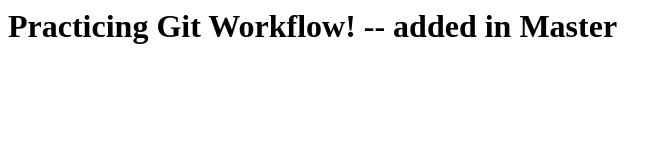
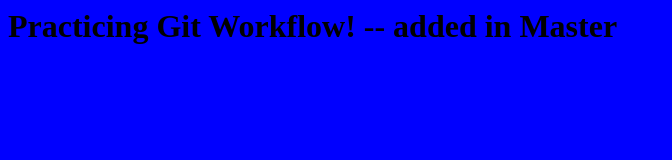
Before and after one commit to raysonkong-tech/git-workflow2, a plain HTML site: page index.html in a window 1280 px wide. Shown: the whole page, without its empty margins (0-672 px from the left). Drawn offline with Linux system fonts and the light colour scheme.

Commit message:
added style.css file

```diff
--- a/index.html
+++ b/index.html
@@ -1,6 +1,7 @@
 <html>
 <head>
 	<title>Hello World</title>
+	<link rel="stylesheet" type="text/css" href="style.css">
 </head>
 
 <body>
--- /dev/null
+++ b/style.css
@@ -0,0 +1,3 @@
+body {
+	background: blue;
+}
```
